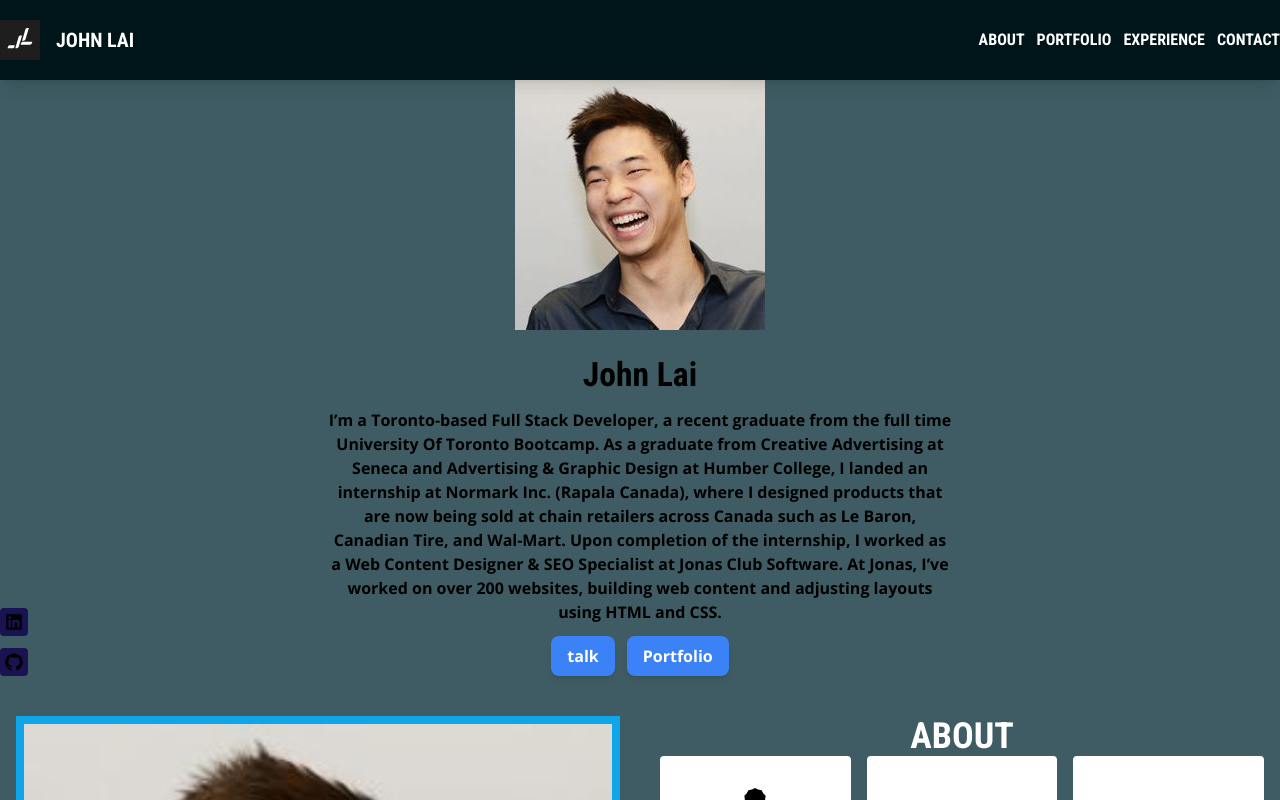
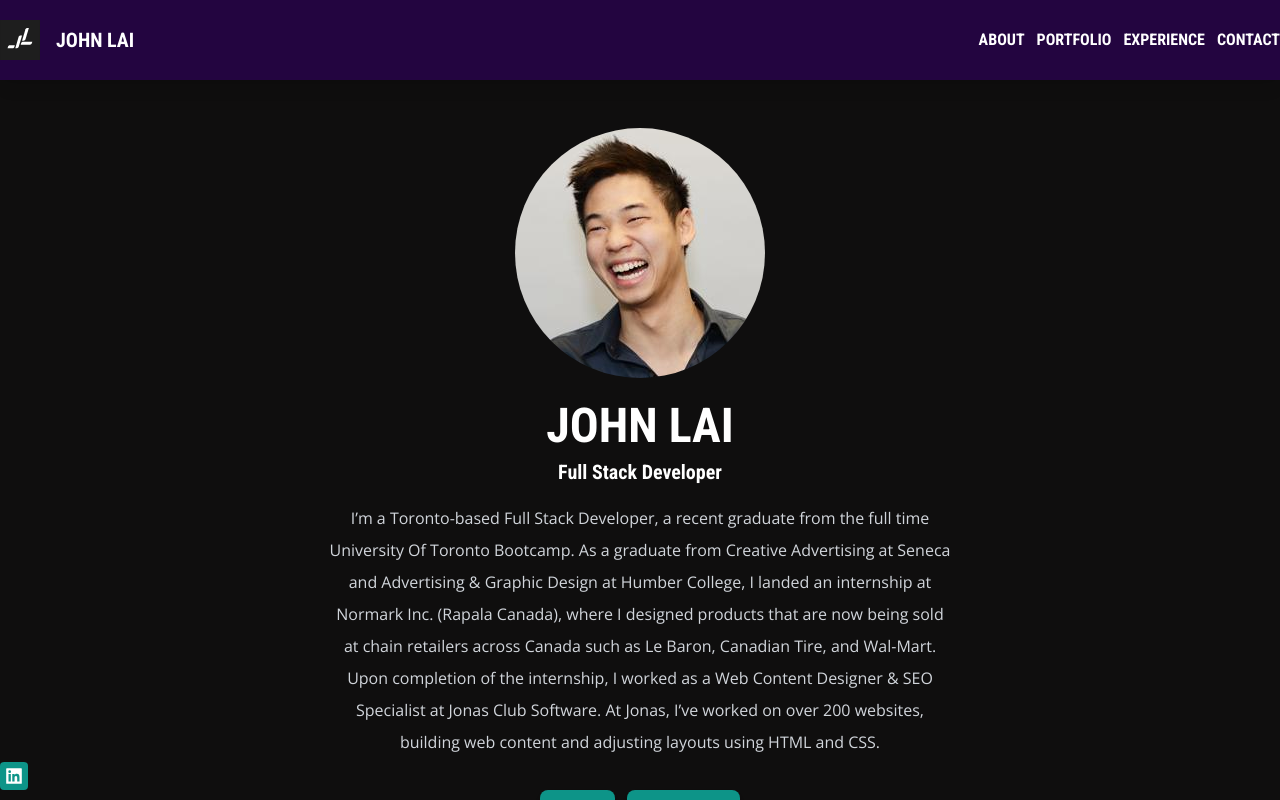
Before and after one commit to johnxlai/2023-portfolio, a React (Create React App) app: page / in a window 1280 px wide. Shown: the top 800 px of the page. Built offline with nearby package versions, Linux system fonts and the light colour scheme.

Commit message:
Style intro section

```diff
--- a/public/index.html
+++ b/public/index.html
@@ -25,7 +25,7 @@
     -->
 
     <link
-      href="https://fonts.googleapis.com/css2?family=Open+Sans:wght@700&family=Roboto+Condensed:wght@400;700&display=swap"
+      href="https://fonts.googleapis.com/css2?family=Open+Sans:wght@400&family=Roboto+Condensed:wght@400;700&display=swap"
       rel="stylesheet" />
 
     <!-- font awesome -->
--- a/src/components/sections/header/Header.js
+++ b/src/components/sections/header/Header.js
@@ -12,14 +12,19 @@ const Header = () => {
 
   return (
     <header className="header mt-[4rem] lg:mt-[5rem]">
-      <div className="header-container container mx-auto relative flex flex-col items-center text-center  px-4">
+      <div className="header-container container mx-auto px-4 pt-12 relative flex flex-col items-center text-center text-white">
         <div className="header-profile" data-aos="fade-in">
-          <img className="mb-5" src={HeaderImage} alt="John Lai" />
+          <img className="mb-6 rounded-full" src={HeaderImage} alt="John Lai" />
         </div>
-        <h2 className="mb-2" data-aos="fade-up">
+        <h1 className="text-5xl mb-2 uppercase" data-aos="fade-up">
           John Lai
+        </h1>
+        <h2
+          className="text-uppercase text-xl text-md mb-4 typewriter"
+          data-aos="fade-up">
+          Full Stack Developer
         </h2>
-        <p className="mb-3 lg:w-1/2" data-aos="fade-up">
+        <p className="mb-8 lg:w-1/2 text-gray-300 leading-8" data-aos="fade-up">
           I’m a Toronto-based Full Stack Developer, a recent graduate from the
           full time University Of Toronto Bootcamp. As a graduate from Creative
           Advertising at Seneca and Advertising & Graphic Design at Humber
--- a/src/components/sections/navbar/Navbar.js
+++ b/src/components/sections/navbar/Navbar.js
@@ -13,7 +13,7 @@ const Navbar = () => {
             alt="John Lai's Logo"
             className="w-[2.5rem] max-w-full mr-4"
           />
-          <h1 class="text-white text-xl">JOHN LAI</h1>
+          <h2 className="text-white text-xl">JOHN LAI</h2>
         </a>
 
         <ul className="nav-menu hidden lg:flex gap-3 text-white uppercase font-bold font-roboto">
--- a/src/index.scss
+++ b/src/index.scss
@@ -9,18 +9,27 @@
 @import './styles/swiper.scss';
 @import './styles/custom.scss';
 
+// primary
+:root {
+  --primary-color: #0f0e0e;
+  // --primary-color: #3f5c64;
+  --secondary-color: #230540;
+  --tertiary-color: #09ad94;
+  --transition: all 500ms ease;
+}
+
 @layer components {
   .navbar {
     @apply w-screen h-[4rem] lg:h-[5rem] grid place-items-center bg-secondary fixed top-0 left-0 z-[100] shadow-lg transition ease-in-out delay-150 duration-300;
   }
   .btn-primary {
-    @apply py-2 px-4 bg-blue-500 text-white font-semibold rounded-lg shadow-md hover:bg-blue-700 hover:-translate-y-1 focus:outline-none focus:ring-2 focus:ring-blue-400 focus:ring-opacity-75 transition ease-in-out delay-150 duration-300;
+    @apply py-2 px-6 bg-teal-600 text-white font-semibold rounded-lg shadow-md hover:bg-[--secondary-color] hover:-translate-y-1 focus:outline-none focus:ring-2 focus:ring-blue-400 focus:ring-opacity-75 transition ease-in-out delay-150 duration-300;
   }
   .section-heading {
     @apply text-4xl font-bold text-center text-white uppercase;
   }
   .header-social-icons {
-    @apply w-7 aspect-square bg-[#191451] rounded hidden lg:grid place-items-center hover:-translate-x-1 hover:bg-white focus:outline-none focus:ring-2 focus:ring-blue-400 focus:ring-opacity-75 transition ease-in-out delay-150 duration-300;
+    @apply w-7 aspect-square bg-teal-600 rounded hidden lg:grid place-items-center hover:-translate-x-1 hover:bg-white focus:outline-none focus:ring-2 focus:ring-blue-400 focus:ring-opacity-75 transition ease-in-out delay-150 duration-300;
   }
   .theme-transition {
     @apply transition ease-in-out delay-150 duration-300;
@@ -29,13 +38,6 @@
   .scrollSpy {
     @apply flex gap-3 bg-black/[0.4] rounded-full px-6 py-3 backdrop-blur-xl;
   }
-}
-
-// primary
-:root {
-  --primary-color: #3f5c64;
-  --secondary-color: #001519;
-  --transition: all 500ms ease;
 }
 
 * {
@@ -60,19 +62,19 @@ h6 {
   font-family: 'Roboto Condensed', sans-serif;
   font-weight: bold;
 }
-h1 {
-  font-size: 4rem;
-}
-h2 {
-  font-size: 2.1rem;
-}
-h3 {
-  font-size: 2rem;
-}
+// h1 {
+//   font-size: 3rem;
+// }
+// h2 {
+//   font-size: 2.1rem;
+// }
+// h3 {
+//   font-size: 2rem;
+// }
 
-h4 {
-  font-size: 1.5rem;
-}
+// h4 {
+//   font-size: 1.5rem;
+// }
 p {
   font-family: 'Open Sans', sans-serif;
 }
```
